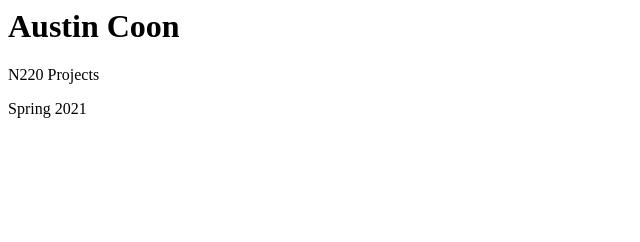
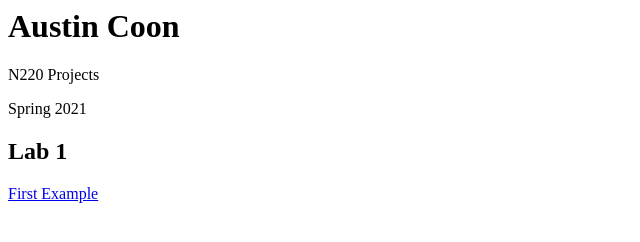
Before and after one commit to accoon913/n220spring2021, a plain HTML site: page index.html in a window 1280 px wide. Shown: the whole page, without its empty margins (0-640 px from the left). Drawn offline with Linux system fonts and the light colour scheme.

Commit message:
Adding lab1

```diff
--- a/index.html
+++ b/index.html
@@ -5,5 +5,8 @@
         <p>N220 Projects</p>
         <p>Spring 2021</p>
 
+        <h2>Lab 1</h2>
+        <p><a href="labs/lab1/index.html">First Example</a></p>
+
     </body>
 </html>
```
Also changed, not shown: labs/lab1/index.html (added), 1 other file.
